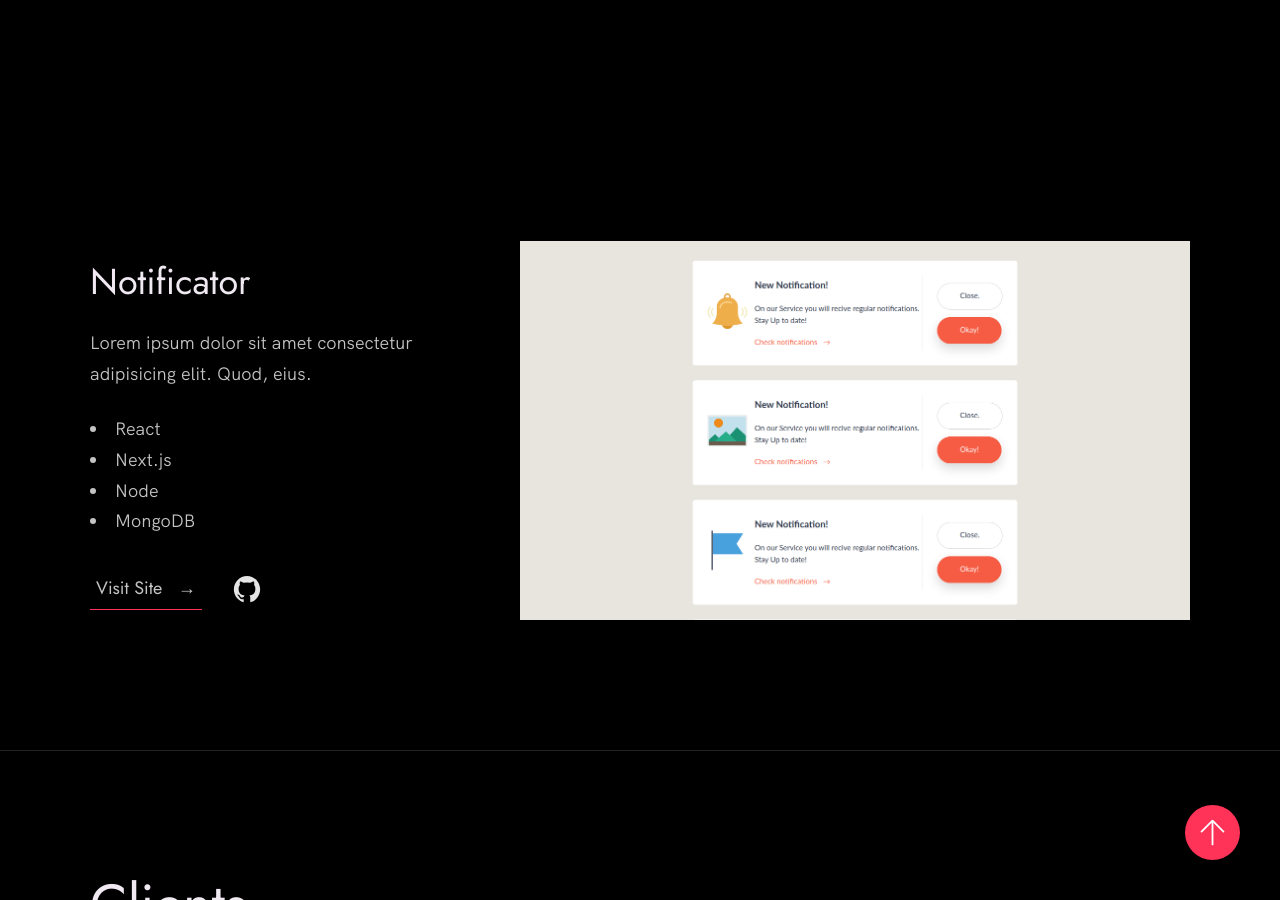
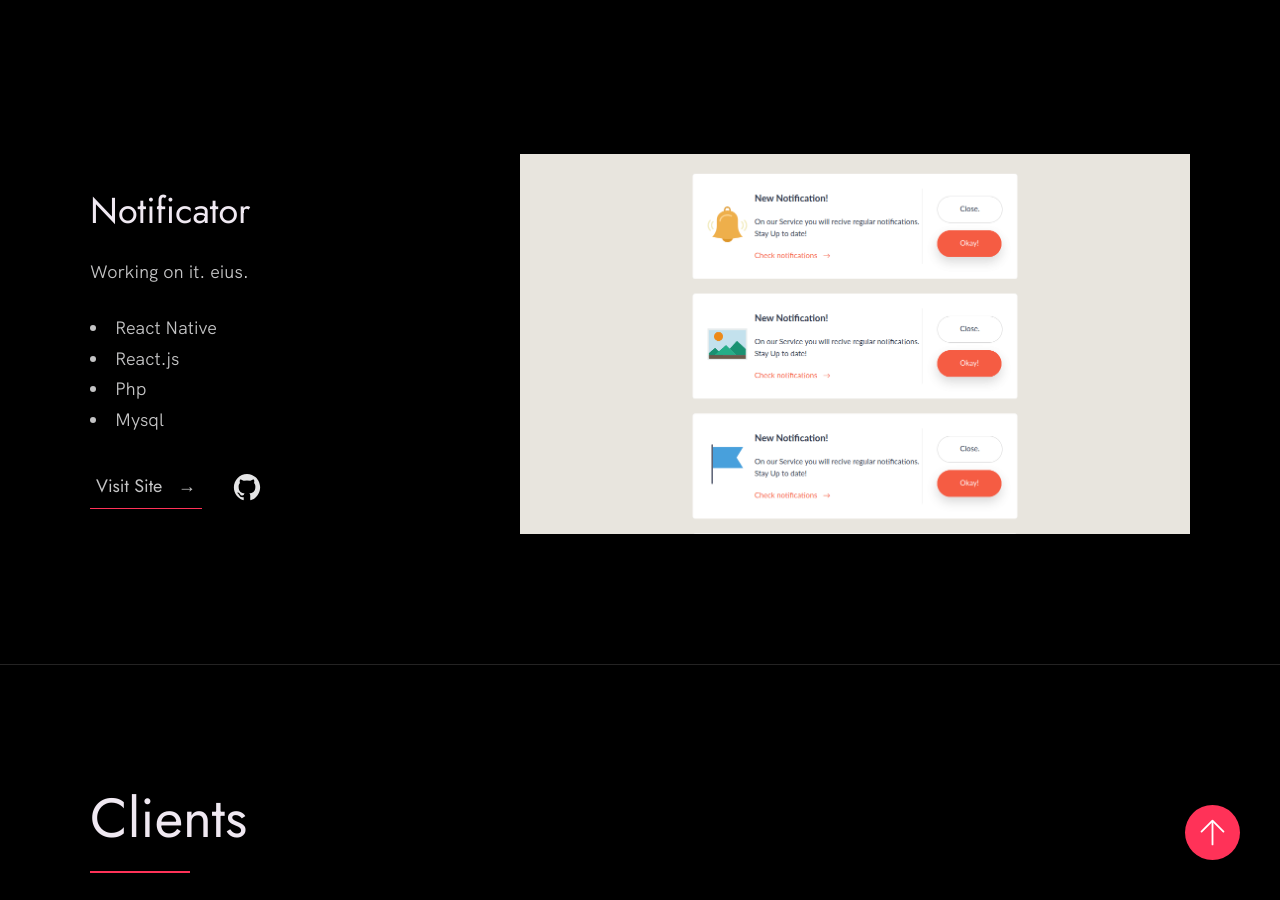
Before and after one commit to saims0n/saims0n.github.io, a Jekyll site: the page index.html, which Jekyll copies as it is, in a window 1280 px wide and 900 px high, scrolled down 2500 px. Built offline with Jekyll 4.4.1, drawn with Linux system fonts in a browser that asks for light colours; some of the changed text lies outside the part shown.

Commit message:
Update index.html

```diff
--- a/index.html
+++ b/index.html
@@ -143,14 +143,14 @@
             <div class="work__text">
               <h3>Notificator</h3>
               <p>
-                Lorem ipsum dolor sit amet consectetur adipisicing elit. Quod,
+                Working on it.
                 eius.
               </p>
               <ul class="work__list">
-                <li>React</li>
-                <li>Next.js</li>
-                <li>Node</li>
-                <li>MongoDB</li>
+                <li>React Native</li>
+                <li>React.js</li>
+                <li>Php</li>
+                <li>Mysql</li>
               </ul>
 
               <div class="work__links">
```
Also changed, not shown: other parts of index.html (+2 -2 lines).
